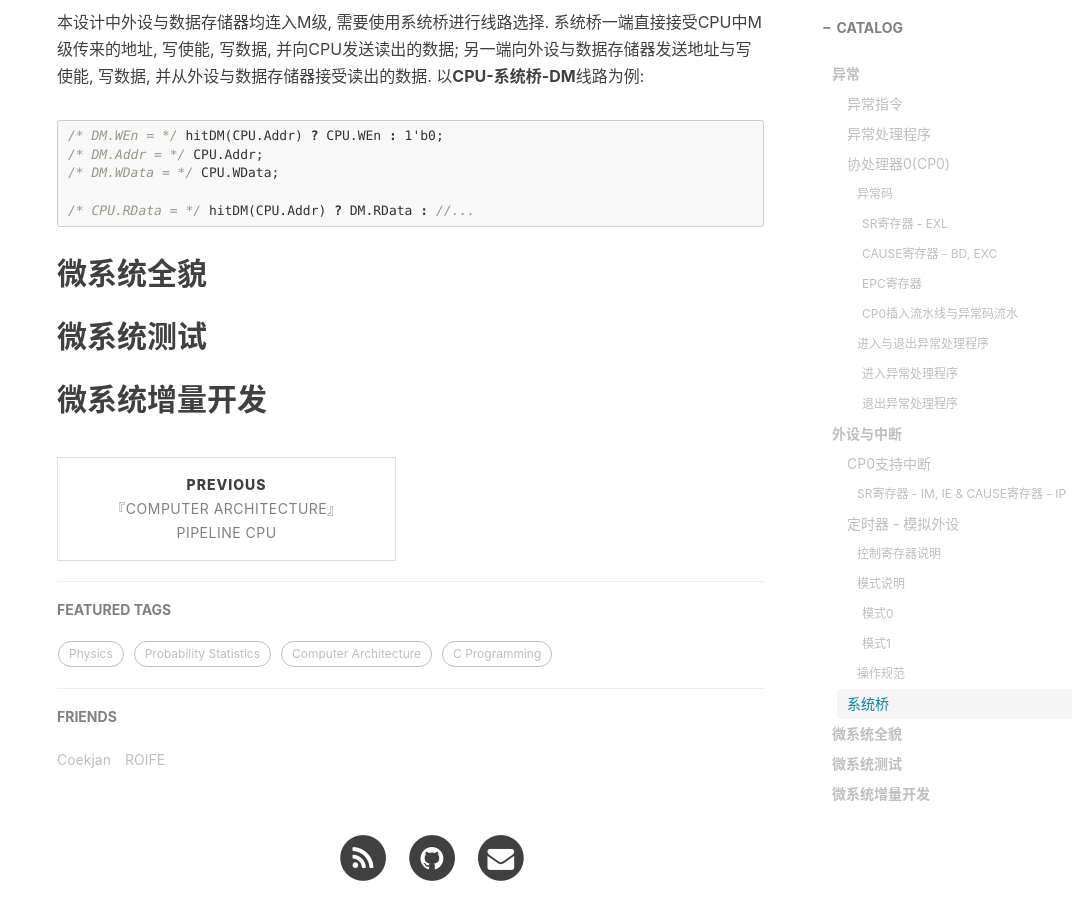
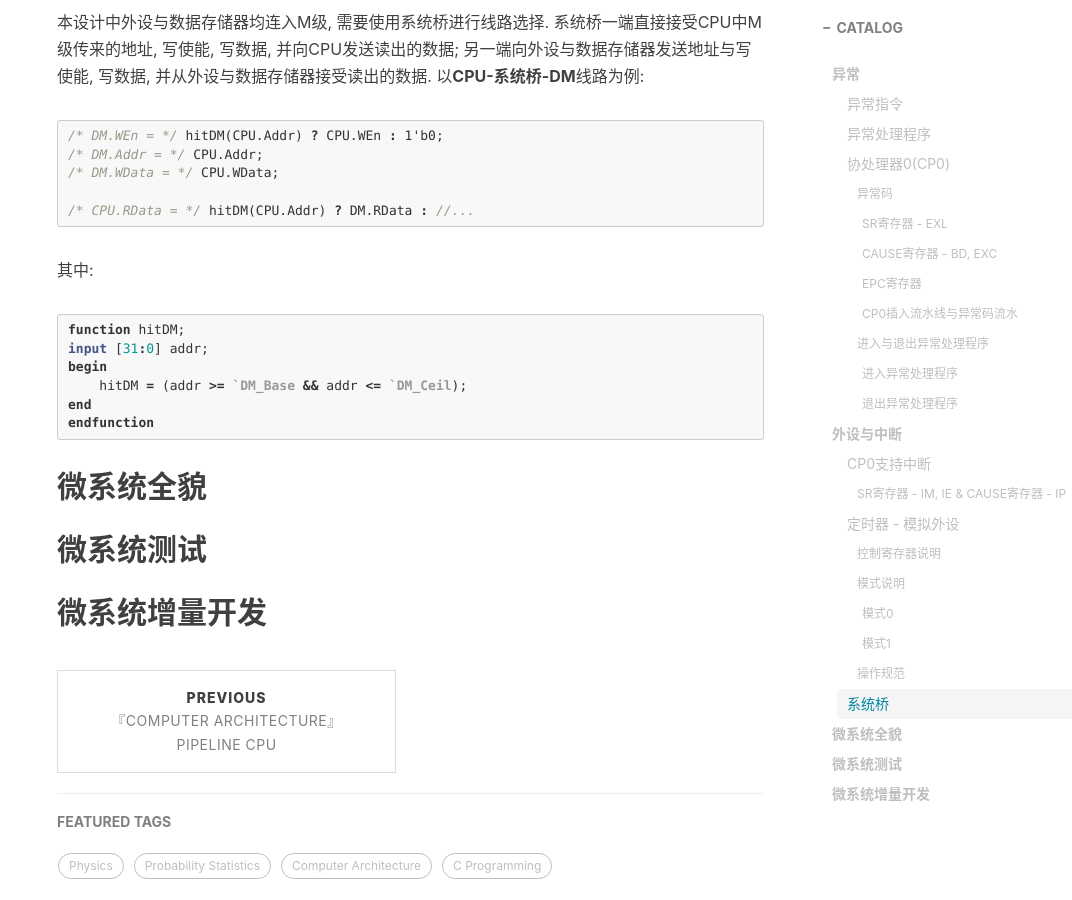
Before and after one commit to Coekjan/coekjan.github.io, a Jekyll site: the page built from _posts/Computer-Architecture/2021-01-27-Micro-System.md, in a window 1280 px wide and 900 px high, scrolled down 8132 px. Shown: the whole window, without its empty margins (208-1280 px from the left). Built offline with Jekyll 4.4.1, drawn with Linux system fonts in a browser that asks for light colours; nearby versions of some CDN libraries; comment, search, counter and statistics services are not loaded.

Commit message:
Update 2021-01-27-Micro-System.md

````diff
--- a/_posts/Computer-Architecture/2021-01-27-Micro-System.md
+++ b/_posts/Computer-Architecture/2021-01-27-Micro-System.md
@@ -356,6 +356,17 @@ assign Irq = HardwareIntRq | ExceptionIrq;
 /* CPU.RData = */ hitDM(CPU.Addr) ? DM.RData : //...
 ```
 
+其中:
+
+```verilog
+function hitDM;
+input [31:0] addr;
+begin
+    hitDM = (addr >= `DM_Base && addr <= `DM_Ceil);
+end
+endfunction
+```
+
 ## 微系统全貌
 
 ## 微系统测试
````
